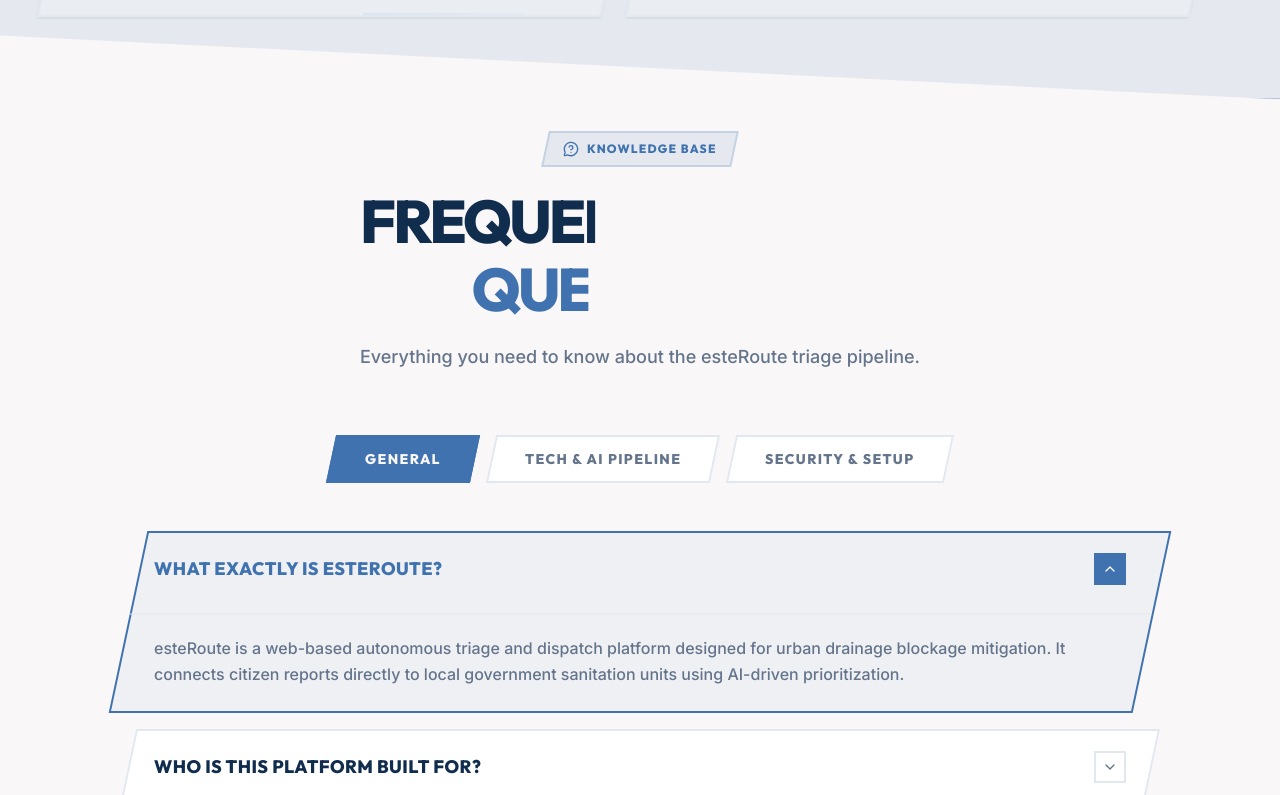
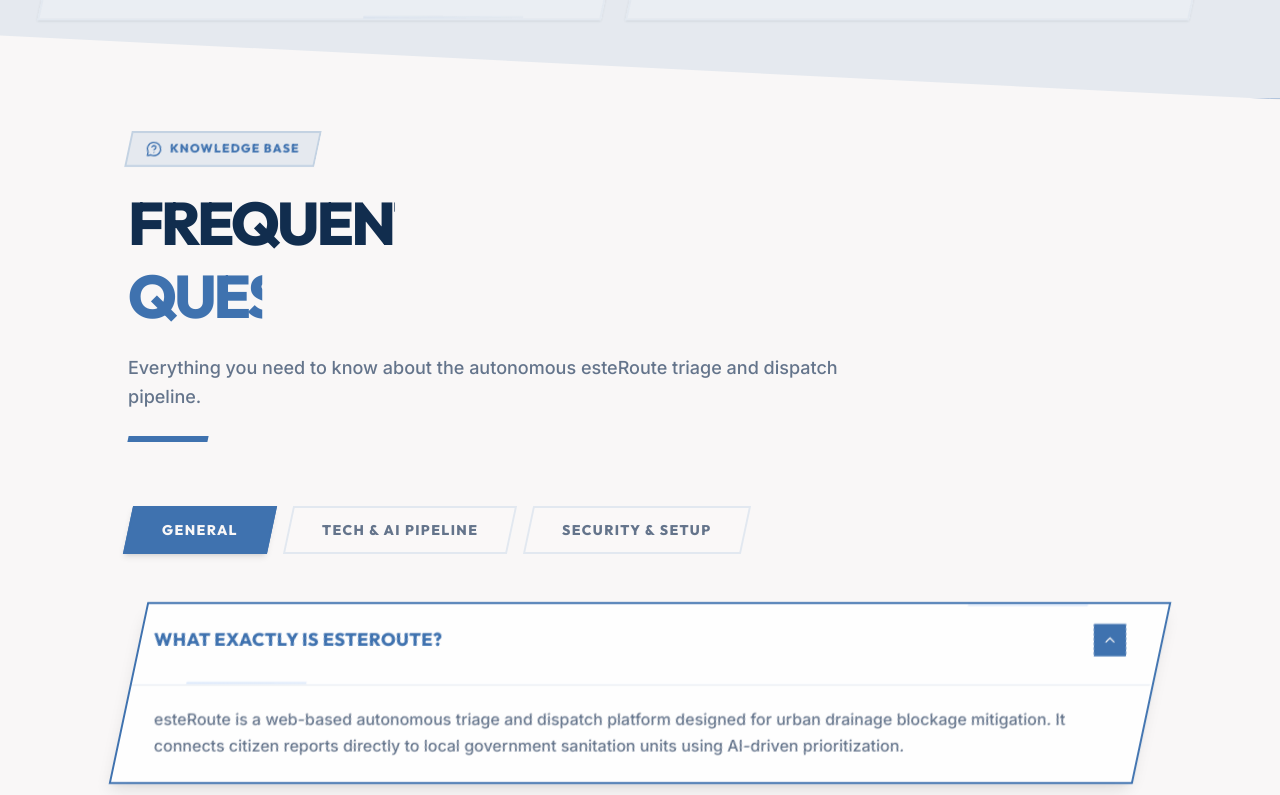
Before and after one commit to Goldenavs/esteRoute, a React (Vite) app in the folder frontend/: page /login in a window 1280 px wide. Shown: the part 3780-4575 px from the top of the page. Built offline with nearby package versions, Linux system fonts and the light colour scheme; no server answers.

Commit message:
feat(landing): left-align faqs header and add hover blur with border beams

```diff
--- a/frontend/src/components/auth/sections/FaqsSection.tsx
+++ b/frontend/src/components/auth/sections/FaqsSection.tsx
@@ -65,6 +65,42 @@ const ScrollWriteText = ({ children, className = "" }: { children: React.ReactNo
   );
 };
 
+// Subtle, eye-friendly traveling perimeter highlight
+const BorderBeam = ({ delay = 0, color = "#60A5FA" }: { delay?: number; color?: string }) => (
+  <div className="absolute inset-0 pointer-events-none overflow-hidden rounded-xl md:rounded-none z-10">
+    <svg className="absolute inset-0 w-full h-full" xmlns="http://www.w3.org/2000/svg">
+      <defs>
+        <linearGradient id={`faq-beam-${delay}`} x1="0%" y1="0%" x2="100%" y2="100%">
+          <stop offset="0%" stopColor="#3F72AF" stopOpacity="0" />
+          <stop offset="50%" stopColor={color} stopOpacity="0.8" />
+          <stop offset="100%" stopColor="#3F72AF" stopOpacity="0" />
+        </linearGradient>
+      </defs>
+      <motion.rect
+        x="1"
+        y="1"
+        width="calc(100% - 2px)"
+        height="calc(100% - 2px)"
+        rx="2"
+        fill="none"
+        stroke={`url(#faq-beam-${delay})`}
+        strokeWidth="2.5"
+        strokeDasharray="120 1000"
+        animate={{
+          strokeDashoffset: [1120, 0],
+        }}
+        transition={{
+          duration: 9,
+          delay,
+          repeat: Infinity,
+          ease: "linear",
+        }}
+        className="opacity-25 group-hover:opacity-90 transition-opacity duration-500"
+      />
+    </svg>
+  </div>
+);
+
 export default function FaqsSection() {
   const [activeCategory, setActiveCategory] = useState<string>(categoryNames[0]);
   const [openIndex, setOpenIndex] = useState<number | null>(0);
@@ -95,21 +131,30 @@ export default function FaqsSection() {
           initial={{ opacity: 0, y: 20 }}
           whileInView={{ opacity: 1, y: 0 }}
           viewport={{ once: true, margin: "-100px" }}
-          className="text-center mb-16"
+          className="mb-16"
         >
-          <div className="inline-flex items-center justify-center px-4 py-2 bg-brand-primary/10 border-2 border-brand-primary/20 -skew-x-12 mb-6">
+          <div className="inline-flex items-center justify-center px-4 py-2 bg-brand-primary/10 border-2 border-brand-primary/20 -skew-x-12 mb-6 backdrop-blur-sm">
             <MessageCircleQuestion className="w-4 h-4 text-brand-primary skew-x-12 mr-2" />
             <span className="skew-x-12 text-xs font-heading font-black tracking-widest text-brand-primary uppercase">Knowledge Base</span>
           </div>
-          <h2 className="text-4xl lg:text-6xl font-heading font-black text-text-primary mb-4 flex flex-col items-center justify-center uppercase tracking-tighter">
+          <h2 className="text-4xl lg:text-6xl font-heading font-black text-text-primary mb-4 flex flex-col items-start uppercase tracking-tighter leading-[1.08]">
             <ScrollWriteText>Frequently Asked</ScrollWriteText>
             <ScrollWriteText className="text-brand-primary mt-2">Questions.</ScrollWriteText>
           </h2>
-          <p className="text-lg text-text-secondary mt-6 font-medium">Everything you need to know about the esteRoute triage pipeline.</p>
+          <p className="text-base md:text-lg text-text-secondary max-w-3xl mt-6 font-medium leading-relaxed">
+            Everything you need to know about the autonomous esteRoute triage and dispatch pipeline.
+          </p>
+          <motion.div
+            initial={{ width: 0 }}
+            whileInView={{ width: "5rem" }}
+            viewport={{ once: true, margin: "-100px" }}
+            transition={{ duration: 0.8, delay: 0.3, ease: "easeOut" }}
+            className="h-1.5 bg-brand-primary mt-6 -skew-x-12"
+          />
         </motion.div>
 
         {/* Category Tabs */}
-        <div className="flex flex-wrap justify-center gap-4 mb-12">
+        <div className="flex flex-wrap justify-start gap-4 mb-12">
           {categoryNames.map((cat) => {
             const isActive = activeCategory === cat;
             return (
@@ -120,7 +165,9 @@ export default function FaqsSection() {
                   setOpenIndex(0); // auto-open first item on switch
                 }}
                 className={`relative px-4 md:px-8 py-3 md:-skew-x-12 border-2 rounded-xl md:rounded-none transition-all duration-300 cursor-pointer ${
-                  isActive ? 'border-brand-primary bg-brand-primary text-app-bg' : 'border-border-subtle text-text-secondary hover:text-text-primary hover:border-text-primary bg-surface'
+                  isActive
+                    ? 'border-brand-primary bg-brand-primary text-app-bg shadow-md'
+                    : 'border-border-subtle text-text-secondary hover:text-text-primary hover:border-brand-primary bg-surface/20 hover:bg-surface/85 hover:backdrop-blur-xl'
                 }`}
               >
                 <span className="relative z-10 md:skew-x-12 block font-heading font-black uppercase tracking-widest text-xs md:text-sm">{cat}</span>
@@ -145,19 +192,24 @@ export default function FaqsSection() {
                 return (
                   <motion.div
                     key={i}
-                    className={`border-2 rounded-xl md:rounded-none transition-colors duration-300 md:-skew-x-12 ${
-                      isOpen ? 'bg-brand-primary/5 border-brand-primary' : 'bg-surface border-border-subtle hover:border-brand-primary/50'
+                    className={`group relative border-2 rounded-xl md:rounded-none transition-all duration-500 md:-skew-x-12 overflow-hidden ${
+                      isOpen
+                        ? 'bg-surface/85 backdrop-blur-xl border-brand-primary shadow-lg'
+                        : 'bg-surface/20 hover:bg-surface/85 hover:backdrop-blur-xl border-border-subtle hover:border-brand-primary shadow-sm hover:shadow-xl'
                     }`}
                   >
-                    <div className="md:skew-x-12">
+                    {/* Perimeter running light */}
+                    <BorderBeam delay={(i % 4) * 1.5} color={isOpen ? "#60A5FA" : "#3F72AF"} />
+
+                    <div className="md:skew-x-12 relative z-10">
                       <button
                         onClick={() => setOpenIndex(isOpen ? null : i)}
-                        className="w-full px-6 py-5 flex items-center justify-between text-left focus:outline-none cursor-pointer group"
+                        className="w-full px-6 py-5 flex items-center justify-between text-left focus:outline-none cursor-pointer"
                       >
                         <span className={`font-heading font-black text-base md:text-lg pr-8 uppercase tracking-wide transition-colors ${isOpen ? 'text-brand-primary' : 'text-text-primary group-hover:text-brand-primary'}`}>
                           {faq.q}
                         </span>
-                        <div className={`w-8 h-8 flex items-center justify-center border-2 transition-all duration-300 ${isOpen ? 'border-brand-primary bg-brand-primary text-brand-white' : 'border-border-subtle text-text-secondary group-hover:border-brand-primary/50'}`}>
+                        <div className={`w-8 h-8 flex items-center justify-center border-2 transition-all duration-300 ${isOpen ? 'border-brand-primary bg-brand-primary text-brand-white' : 'border-border-subtle text-text-secondary group-hover:border-brand-primary group-hover:text-brand-primary'}`}>
                           <ChevronDown className={`w-4 h-4 shrink-0 transition-transform duration-300 ${isOpen ? 'rotate-180' : ''}`} />
                         </div>
                       </button>
```
